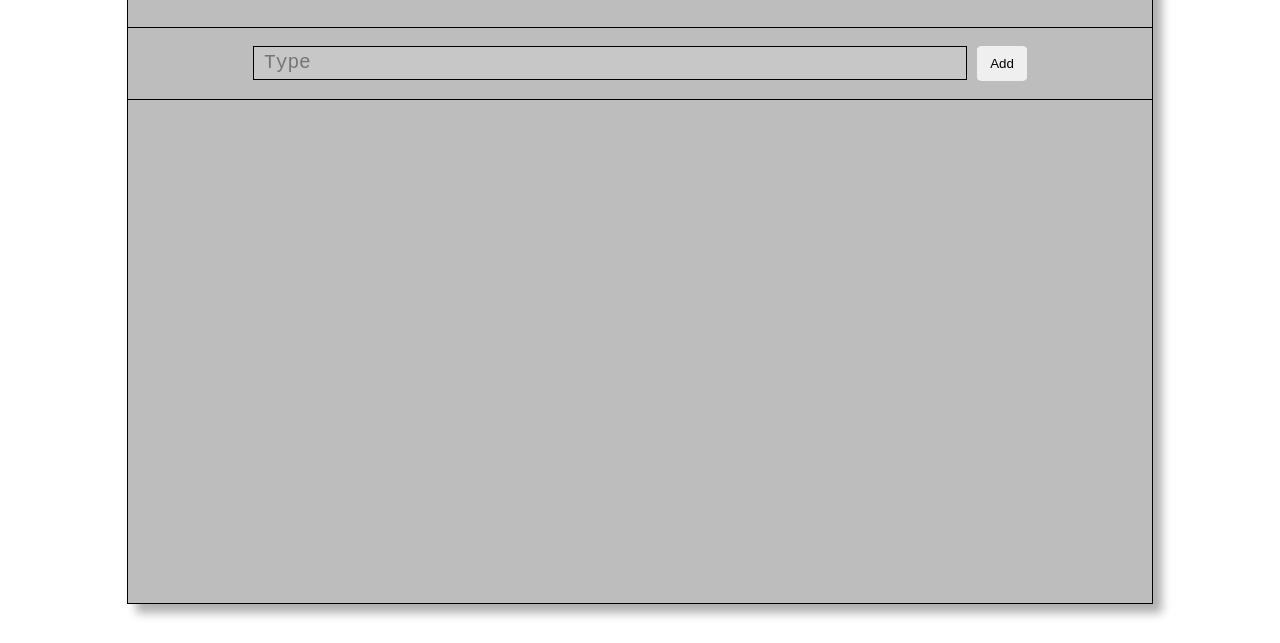
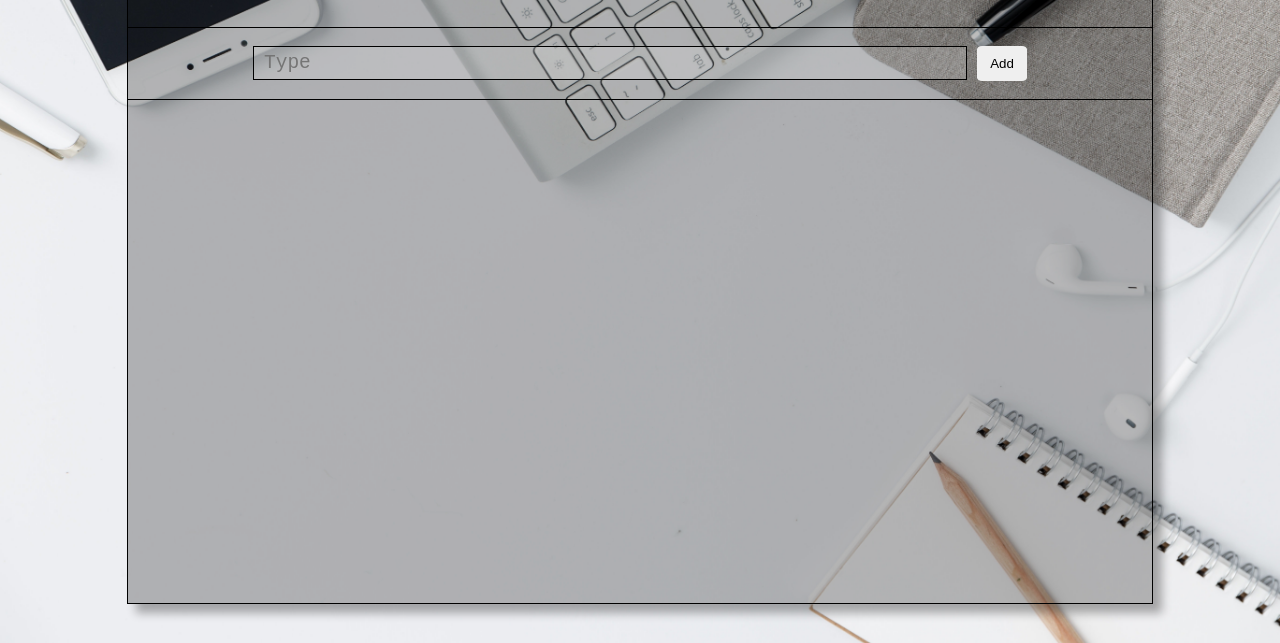
Before and after one commit to 7-baig/Front-End-Projects, a plain HTML site: page ToDo List/index.html in a window 1280 px wide. Shown: the part 157-800 px from the top of the page. Drawn offline with Linux system fonts and the light colour scheme; the site is published under a folder, as on GitHub Pages, so addresses that start at the root find nothing.

Commit message:
added Todo App

```diff
--- a/ToDo List/style.css
+++ b/ToDo List/style.css
@@ -5,7 +5,7 @@ html, body {
 body {
     display: flex;  flex-direction: column;
     align-items: center;    justify-content: center;
-    background-image: url(/images/bg-image-5.jpg);
+    background-image: url(bg-image-5.jpg);
     background-size: cover;
     background-position: center;
     background-repeat: no-repeat;
```
Also changed, not shown: ToDo List/bg-image-5.jpg (renamed from ToDo List/images/bg-image-5.jpg), 1 other file.
